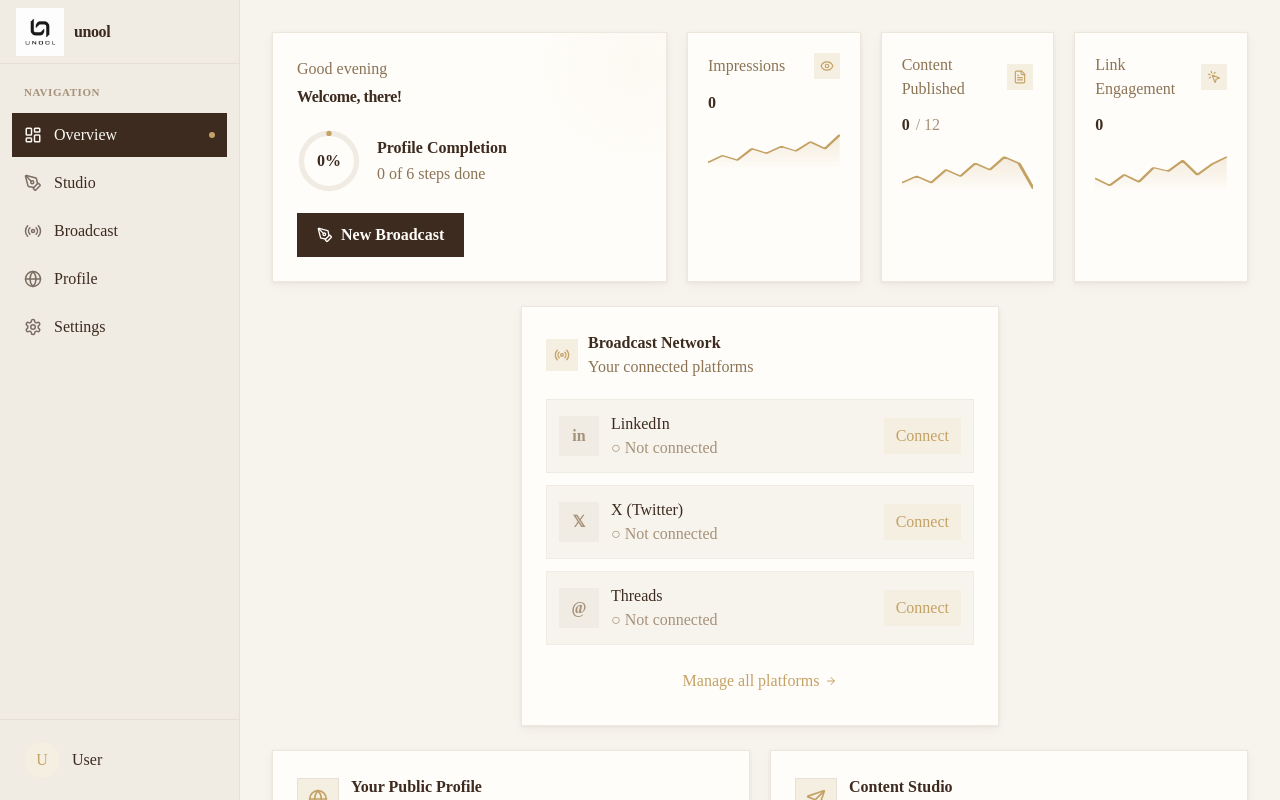
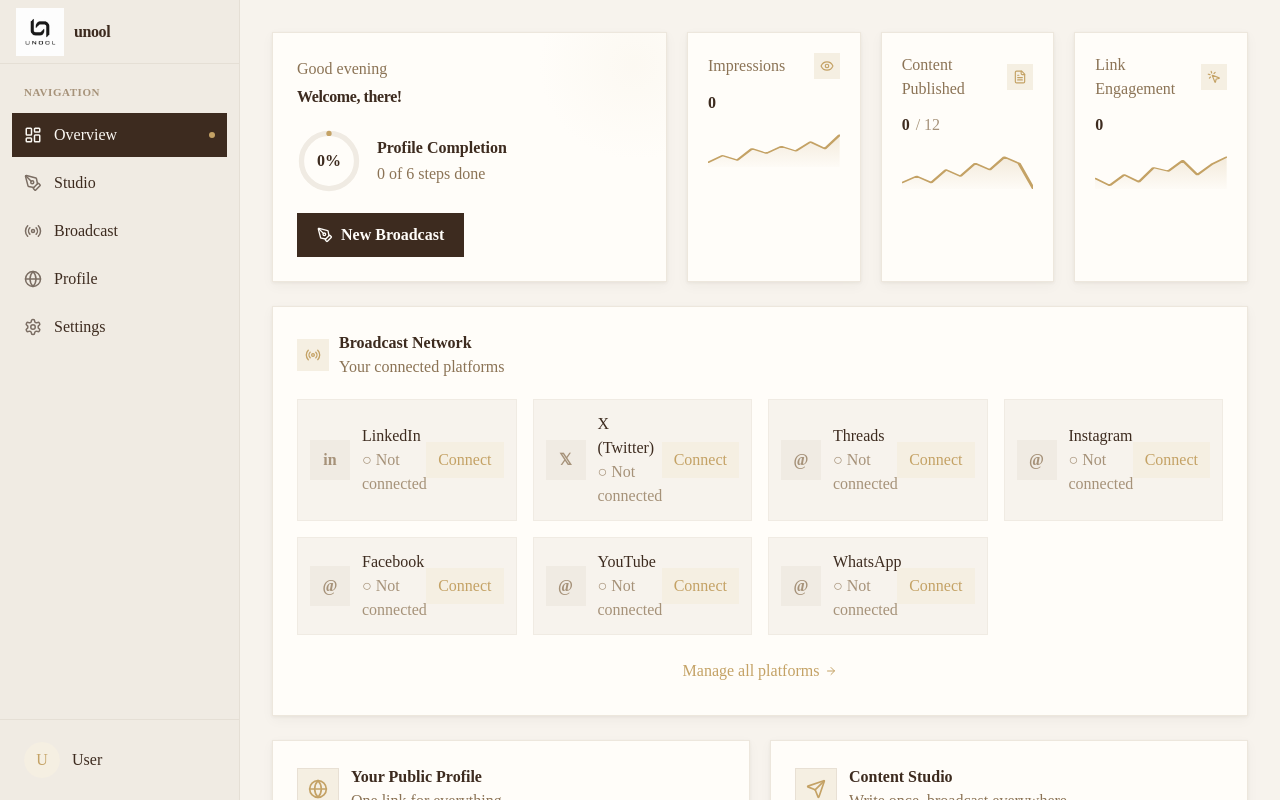
Before and after one commit to xpixenoxx/unool, a Next.js app: page /dashboard in a window 1280 px wide. Shown: the top 800 px of the page. Built offline with nearby package versions, Linux system fonts and the light colour scheme; no server answers; the database is empty.

Commit message:
feat: expand broadcast network card to full width and add remaining supported platforms

```diff
--- a/app/dashboard/DashboardClient.tsx
+++ b/app/dashboard/DashboardClient.tsx
@@ -291,11 +291,11 @@ export default function DashboardClient({ data }: { data: DashboardData }) {
       {/* ═══ ROW 2: Publishing Heatmap + Broadcast Network ═══ */}
       <div className="grid grid-cols-1 lg:grid-cols-12 gap-5">
 
-        {/* Broadcast Network — centered */}
+        {/* Broadcast Network — Full width */}
         <motion.div
           variants={fadeUp}
           transition={transition}
-          className="lg:col-span-6 lg:col-start-4 rounded-2xl p-6"
+          className="lg:col-span-12 rounded-2xl p-6"
           style={{
             backgroundColor: B.card,
             border: `1px solid ${B.cardBorder}`,
@@ -320,11 +320,15 @@ export default function DashboardClient({ data }: { data: DashboardData }) {
           </div>
 
           {/* Platform badges */}
-          <div className="space-y-3">
+          <div className="grid grid-cols-1 sm:grid-cols-2 lg:grid-cols-3 xl:grid-cols-4 gap-4">
             {[
               { id: 'linkedin', name: 'LinkedIn', icon: '🔗', color: '#0A66C2', connected: data.connections['linkedin']?.status === 'connected' },
               { id: 'x', name: 'X (Twitter)', icon: '𝕏', color: '#1A1A1A', connected: data.connections['x']?.status === 'connected' },
               { id: 'threads', name: 'Threads', icon: '🧵', color: '#000000', connected: data.connections['threads']?.status === 'connected' },
+              { id: 'instagram', name: 'Instagram', icon: '📸', color: '#E1306C', connected: data.connections['instagram']?.status === 'connected' },
+              { id: 'facebook', name: 'Facebook', icon: '👤', color: '#1877F2', connected: data.connections['facebook']?.status === 'connected' },
+              { id: 'youtube', name: 'YouTube', icon: '▶️', color: '#FF0000', connected: data.connections['youtube']?.status === 'connected' },
+              { id: 'whatsapp', name: 'WhatsApp', icon: '💬', color: '#25D366', connected: data.connections['whatsapp']?.status === 'connected' },
             ].map((platform) => {
               const isLinkedinAnalytics = platform.id === 'linkedin' && platform.connected;
               return (
```
